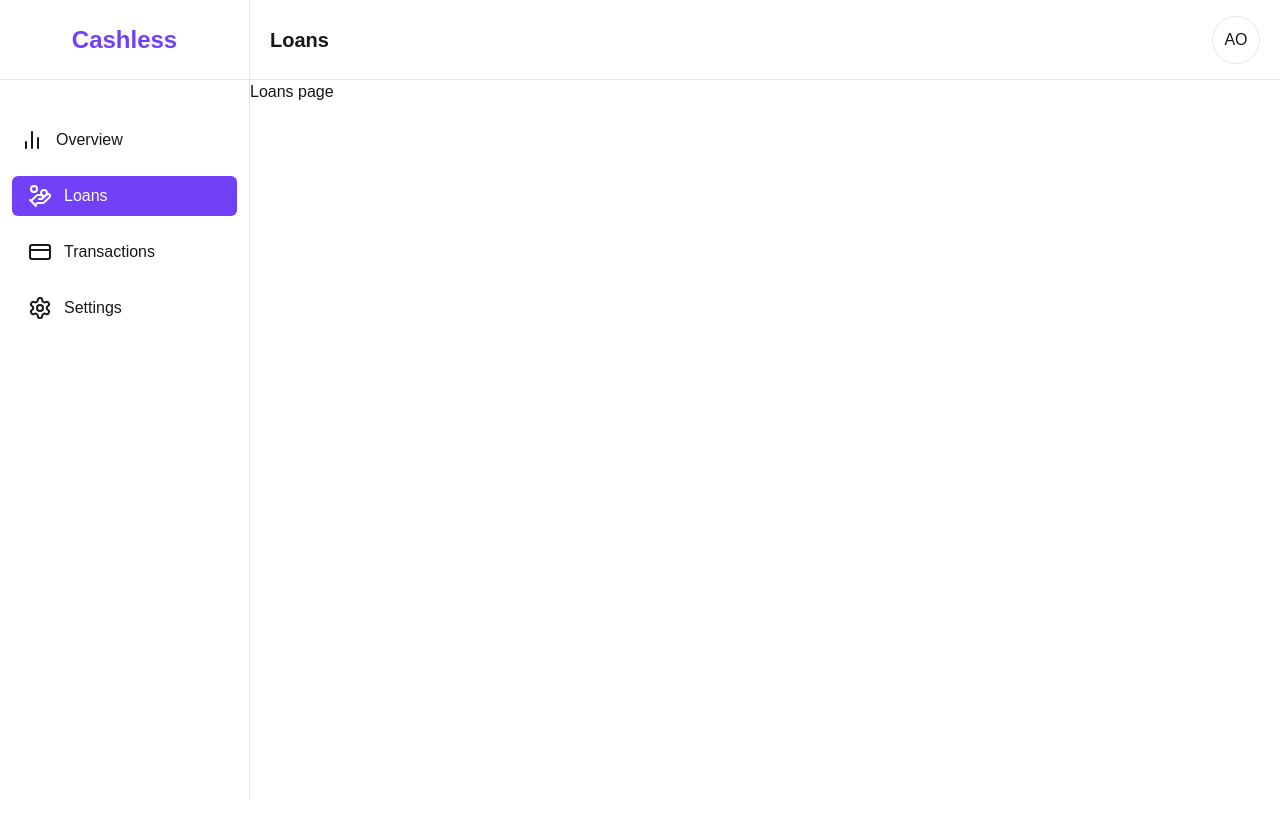
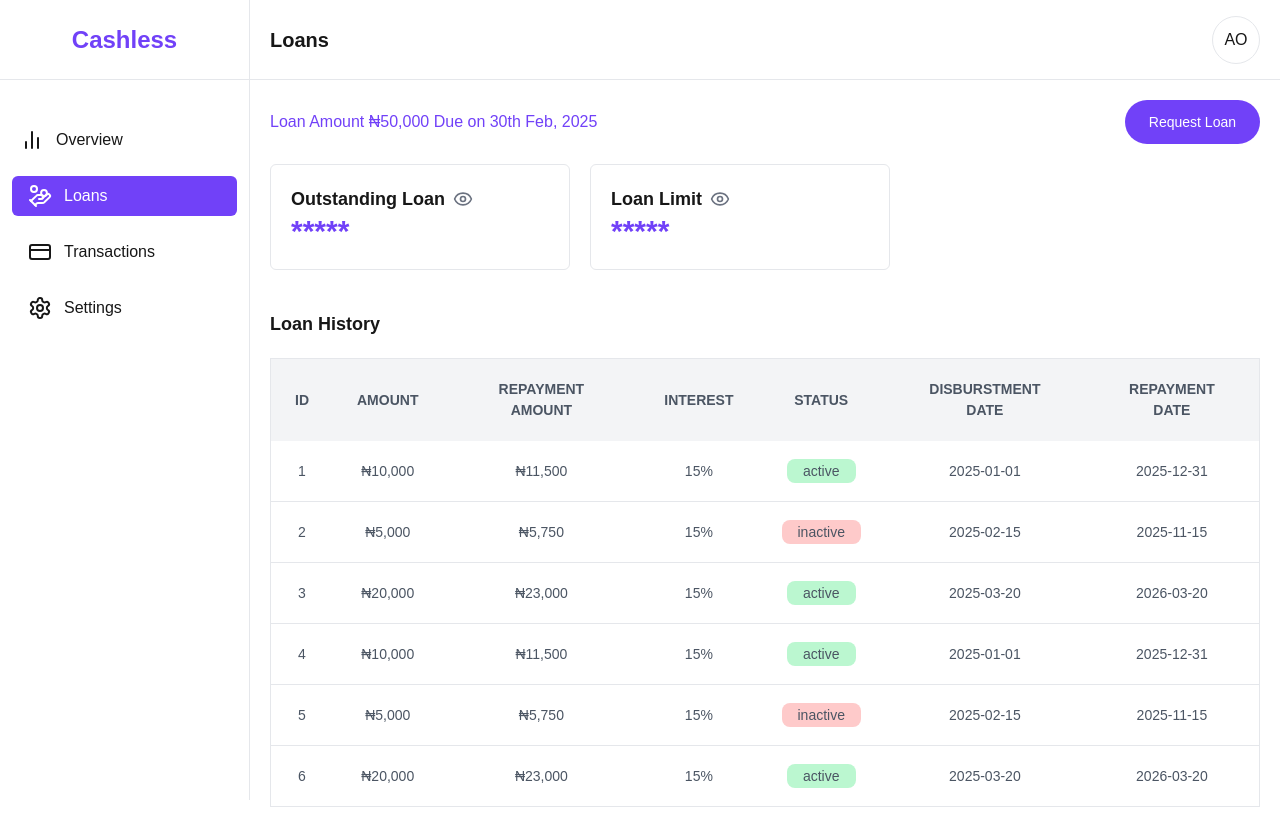
Before and after one commit to Ayodejioladimeji/Cashless, a Next.js app: page /dashboard/loans in a window 1280 px wide. Before the commit the page ends 800 px from the top, so only its background shows below. Built offline with nearby package versions, Linux system fonts and the light colour scheme.

Commit message:
Implemented the dashboard loan UI

```diff
--- a/src/app/dashboard/loans/page.tsx
+++ b/src/app/dashboard/loans/page.tsx
@@ -1,16 +1,168 @@
+"use client"
 import Header from "@/components/layout/header"
-import React from "react"
+import { EyeIcon, EyeOffIcon } from "lucide-react"
+import React, { useState } from "react"
 
-const Overview = () => {
+const loans = [
+    {
+        id: 1,
+        bankName: "First National Bank",
+        loanAmount: "10,000",
+        repaymentAmount: "11,500",
+        interest: "15",
+        bankAccount: "1234567890",
+        disbursementDate: "2025-01-01",
+        repaymentDate: "2025-12-31",
+        status:"active"
+    },
+    {
+        id: 2,
+        bankName: "Citibank",
+        loanAmount: "5,000",
+        repaymentAmount: "5,750",
+        interest: "15",
+        bankAccount: "9876543210",
+        disbursementDate: "2025-02-15",
+        repaymentDate: "2025-11-15",
+        status:"inactive"
+    },
+    {
+        id: 3,
+        bankName: "Chase Bank",
+        loanAmount: "20,000",
+        repaymentAmount: "23,000",
+        interest: "15",
+        bankAccount: "4561237890",
+        disbursementDate: "2025-03-20",
+        repaymentDate: "2026-03-20",
+        status:"active"
+    },
+    {
+        id: 4,
+        bankName: "First National Bank",
+        loanAmount: "10,000",
+        repaymentAmount: "11,500",
+        interest: "15",
+        bankAccount: "1234567890",
+        disbursementDate: "2025-01-01",
+        repaymentDate: "2025-12-31",
+        status:"active"
+    },
+    {
+        id: 5,
+        bankName: "Citibank",
+        loanAmount: "5,000",
+        repaymentAmount: "5,750",
+        interest: "15",
+        bankAccount: "9876543210",
+        disbursementDate: "2025-02-15",
+        repaymentDate: "2025-11-15",
+        status:"inactive"
+    },
+    {
+        id: 6,
+        bankName: "Chase Bank",
+        loanAmount: "20,000",
+        repaymentAmount: "23,000",
+        interest: "15",
+        bankAccount: "4561237890",
+        disbursementDate: "2025-03-20",
+        repaymentDate: "2026-03-20",
+        status:"active"
+    },
+];
+
+
+const Loans = () => {
+    const [visible, setVisible] = useState(false)
+    const [showlimit, setShowlimit] = useState(false)
+
+    //
+
     return (
         <>
             <Header title="Loans" />
+            <section className="p-5">
 
-            <section>
-                <h3>Loans page</h3>
+                <div className="flex items-center justify-between">
+                    <div>
+                        <p className="text-base text-primary-500 font-medium">Loan Amount ₦50,000 Due on 30th Feb, 2025</p>
+                    </div>
+
+                    <button className="bg-primary-500 text-white rounded-3xl flex items-center justify-center px-6 py-3 text-sm">Request Loan</button>
+
+                </div>
+
+                <div className="flex gap-5">
+                    <div className="border rounded-md p-5 w-[300px] mt-5">
+                        <div className="flex items-center gap-2">
+                            <span className="text-lg font-semibold">Outstanding Loan</span>
+                            {!visible ? <EyeIcon size={20} className="text-gray-500 cursor-pointer" onClick={() => setVisible(true)} />
+                                : <EyeOffIcon size={20} className="text-gray-500 cursor-pointer" onClick={() => setVisible(false)} />}
+
+                        </div>
+                        <h1 className="text-3xl font-bold text-primary-500">{visible ? "₦55,000" : "*****"}</h1>
+                    </div>
+
+                    <div className="border rounded-md p-5 w-[300px] mt-5">
+                        <div className="flex items-center gap-2">
+                            <span className="text-lg font-semibold">Loan Limit</span>
+                            {!showlimit ? <EyeIcon size={20} className="text-gray-500 cursor-pointer" onClick={() => setShowlimit(true)} />
+                                : <EyeOffIcon size={20} className="text-gray-500 cursor-pointer" onClick={() => setShowlimit(false)} />}
+
+                        </div>
+                        <h1 className="text-3xl font-bold text-primary-500">{showlimit ? "₦500,000" : "*****"}</h1>
+                    </div>
+                </div>
+
+
+                <div className="mt-10">
+                    <h2 className="mb-5 font-semibold text-lg">Loan History</h2>
+
+                    <div className="overflow-x-auto">
+                        <table className="min-w-full bg-white border border-gray-200 rounded-lg">
+                            <thead>
+                                <tr className="bg-gray-100 text-gray-600 uppercase text-sm leading-normal">
+                                    <th className="py-5 px-6 text-center">ID</th>
+                                    <th className="py-5 px-6 text-center">Amount</th>
+                                    <th className="py-5 px-6 text-center">Repayment Amount</th>
+                                    <th className="py-5 px-6 text-center">interest</th>
+                                    <th className="py-5 px-6 text-center">Status</th>
+                                    <th className="py-5 px-6 text-center">Disburstment Date</th>
+                                    <th className="py-5 px-6 text-center">Repayment Date</th>
+                                </tr>
+                            </thead>
+                            <tbody className="text-gray-600 text-sm font-light">
+                                {loans.map((loan) => (
+                                    <tr
+                                        key={loan.id}
+                                        className="border-b border-gray-200 hover:bg-gray-100"
+                                    >
+                                        <td className="py-5 px-6 text-center">{loan.id}</td>
+                                        <td className="py-5 px-6 text-center">₦{loan.loanAmount}</td>
+                                        <td className="py-5 px-6 text-center">₦{loan.repaymentAmount}</td>
+                                        <td className="py-5 px-6 text-center">{loan.interest}%</td>
+                                        <td
+                                            className={`py-5 px-6 text-center`}
+                                        >
+                                            <span className={`py-1 px-4 rounded-lg ${loan.status === "active"
+                                                ? "bg-green-200"
+                                                : "bg-red-200"
+                                                }`}>
+                                                {loan.status}
+                                            </span>
+                                        </td>
+                                        <td className="py-5 px-6 text-center">{loan.disbursementDate}</td>
+                                        <td className="py-5 px-6 text-center">{loan.repaymentDate}</td>
+                                    </tr>
+                                ))}
+                            </tbody>
+                        </table>
+                    </div>
+                </div>
             </section>
         </>
     )
 }
 
-export default Overview
+export default Loans
```
